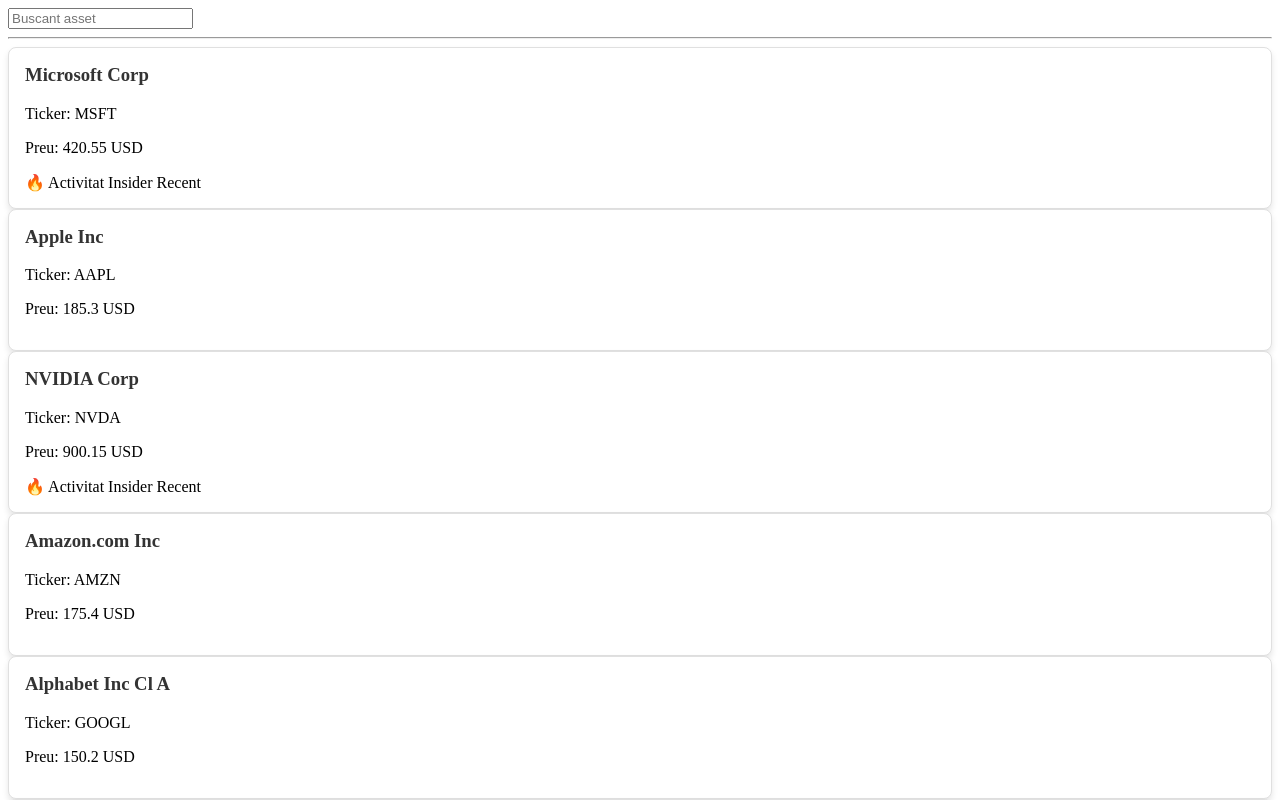
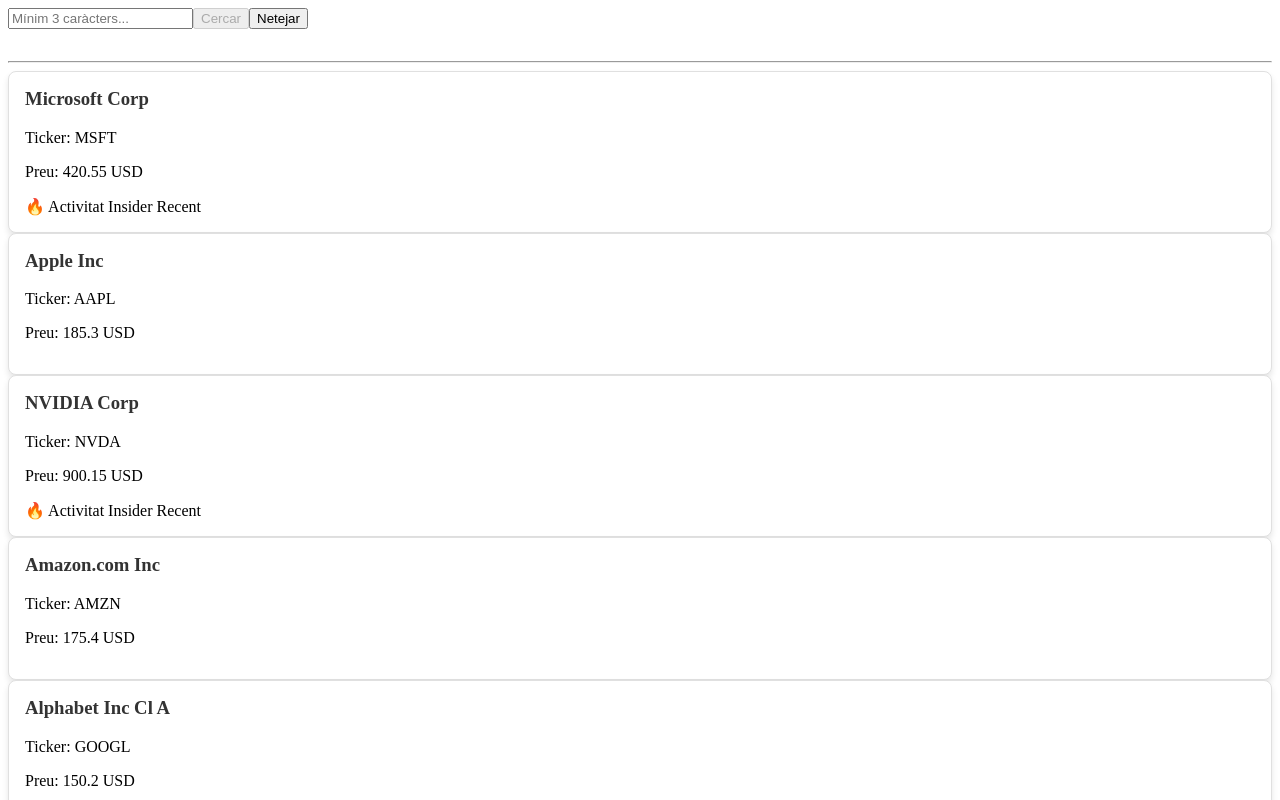
Before and after one commit to fricard-ioc/ioc-angular-insiderView-fricard, an Angular app: page / in a window 1280 px wide. Shown: the top 800 px of the page. Built offline with nearby package versions, Linux system fonts and the light colour scheme.

Commit message:
EAC2: Boto cercar i Netejar implementats a barra-cerca

```diff
--- a/src/app/components/barra-cerca/barra-cerca.component.html
+++ b/src/app/components/barra-cerca/barra-cerca.component.html
@@ -1,5 +1,23 @@
-<div class="search-container">
+<form class="formulari-cerca" (ngSubmit)="cercar()" #formCerca="ngForm">
   <input type="text"
-         placeholder="Buscant asset"
-         (input)="handleInput($event)">
-</div>
+         name="cerca"
+         [(ngModel)]="textCerca"
+         #campCerca="ngModel"
+         minlength="3"
+         required
+         placeholder="Mínim 3 caràcters...">
+
+  <button type="submit" [disabled]="formCerca.invalid">
+    Cercar
+  </button>
+
+  <button type="button" (click)="netejar()">
+    Netejar
+  </button>
+
+  <div *ngIf="campCerca.invalid && campCerca.touched">
+    <small *ngIf="campCerca.errors?.['minlength']">
+      Cal un mínim de 3 caràcters.
+    </small>
+  </div>
+</form>
--- a/src/app/components/barra-cerca/barra-cerca.component.scss
+++ b/src/app/components/barra-cerca/barra-cerca.component.scss
@@ -0,0 +1,92 @@
+.formulari-cerca {
+  margin-bottom: 32px;
+}
+
+.grup-camp {
+  display: flex;
+  flex-direction: column;
+  gap: 8px;
+}
+
+label {
+  font-weight: 500;
+  color: #333;
+}
+
+.contenidor-input {
+  display: flex;
+  gap: 8px;
+  align-items: stretch;
+}
+
+.input-cerca {
+  flex: 1;
+  padding: 12px 16px;
+  border: 2px solid #e0e0e0;
+  border-radius: 8px;
+  font-size: 1rem;
+  transition: border-color 0.3s;
+}
+
+.input-cerca:focus {
+  outline: none;
+  border-color: #1976d2;
+}
+
+.input-cerca.invalid {
+  border-color: #d32f2f;
+}
+
+.boto-cerca {
+  padding: 12px 24px;
+  background: #1976d2;
+  color: white;
+  border: none;
+  border-radius: 8px;
+  font-size: 1rem;
+  cursor: pointer;
+  transition: background 0.3s;
+}
+
+.boto-cerca:hover:not(:disabled) {
+  background: #1565c0;
+}
+
+.boto-cerca:disabled {
+  background: #bdbdbd;
+  cursor: not-allowed;
+}
+
+.boto-netejar {
+  padding: 12px;
+  background: #f5f5f5;
+  border: 2px solid #e0e0e0;
+  border-radius: 8px;
+  cursor: pointer;
+  transition: background 0.3s;
+}
+
+.boto-netejar:hover {
+  background: #e0e0e0;
+}
+
+.ajuda {
+  color: #666;
+  font-size: 0.875rem;
+}
+
+.error {
+  color: #d32f2f;
+  font-size: 0.875rem;
+  font-weight: 500;
+}
+
+@media (max-width: 768px) {
+  .contenidor-input {
+    flex-direction: column;
+  }
+
+  .boto-cerca {
+    width: 100%;
+  }
+}
--- a/src/app/components/barra-cerca/barra-cerca.component.ts
+++ b/src/app/components/barra-cerca/barra-cerca.component.ts
@@ -1,15 +1,32 @@
 import { Component, EventEmitter, Output } from '@angular/core';
+import { CommonModule } from '@angular/common';
+import { FormsModule } from '@angular/forms';
 
 @Component({
   selector: 'app-barra-cerca',
   standalone: true,
-  templateUrl: './barra-cerca.component.html'
+  imports: [CommonModule, FormsModule],
+  templateUrl: './barra-cerca.component.html',
+  styleUrl: './barra-cerca.component.scss'
 })
 export class BarraCercaComponent {
   @Output() onSearch = new EventEmitter<string>();
 
-  handleInput(event: Event): void {
+  textCerca = '';
+
+  /*  handleInput(event: Event): void {
     const inputValue = (event.target as HTMLInputElement).value;
     this.onSearch.emit(inputValue);
+    */
+
+  cercar(): void {
+    if (this.textCerca.length >= 3) {
+      this.onSearch.emit(this.textCerca);
+    }
+  }
+
+  netejar(): void {
+    this.textCerca = '';
+    this.onSearch.emit('');
   }
 }
```
